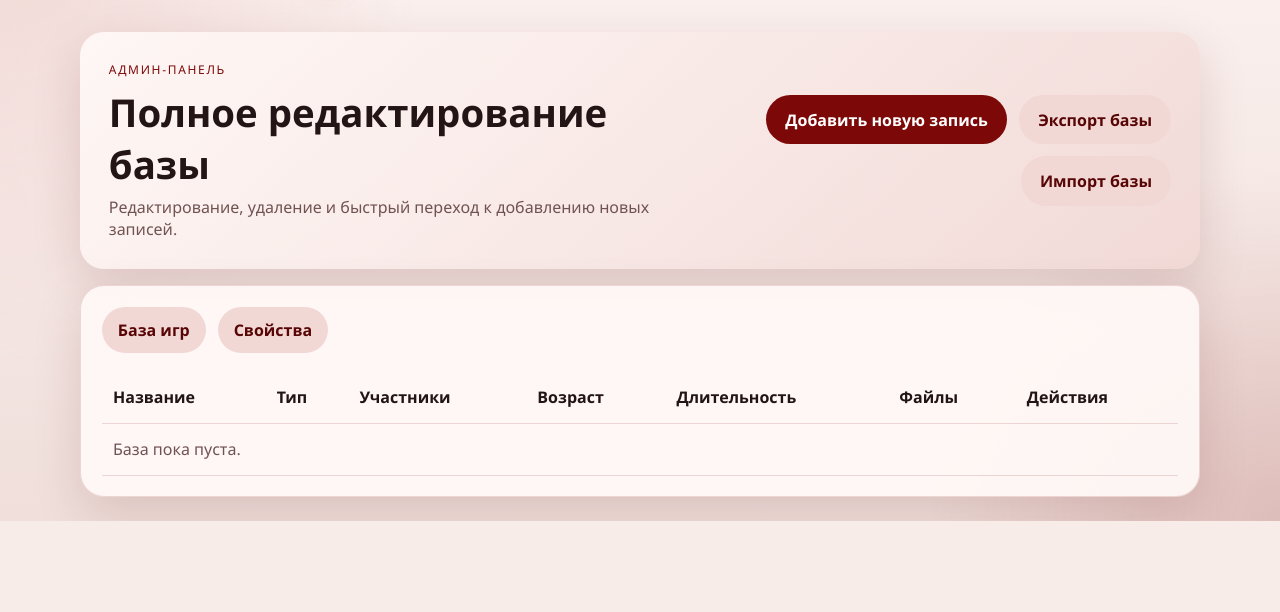
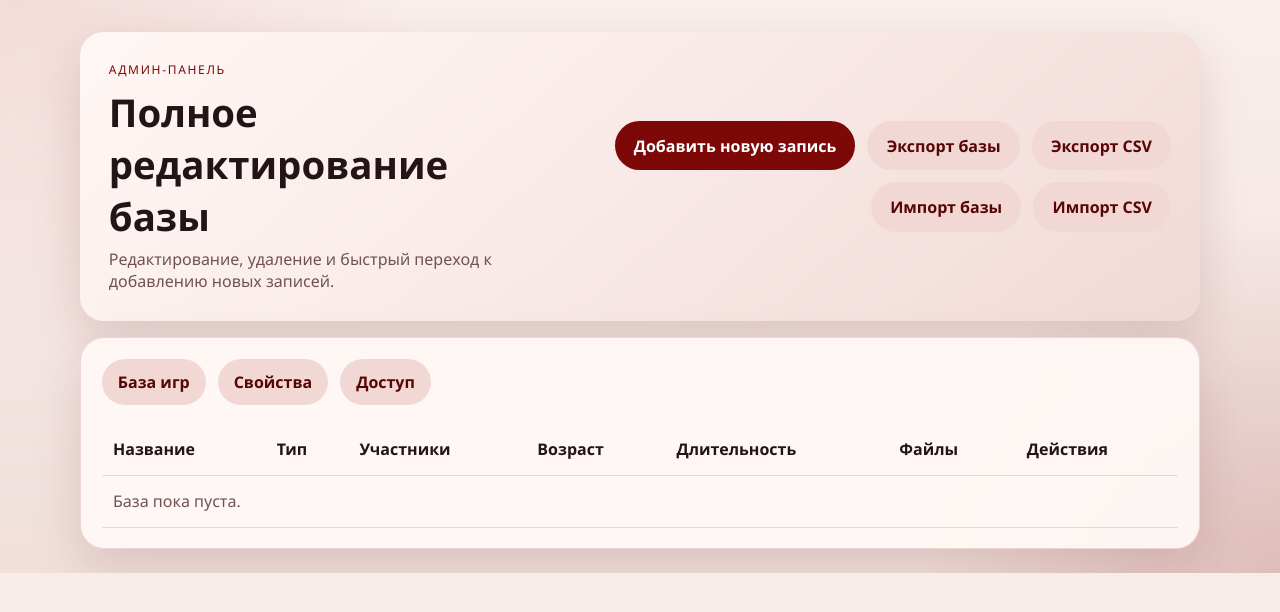
Before and after one commit to Wool5443/games_manual, a Flask app: template templates/admin_list.html in a window 1280 px wide. Shown: the part 57-669 px from the top of the page. Run offline with Flask 3, Linux system fonts and the light colour scheme; the template is opened without the code that fills it, so the values that code supplies are empty.

Commit message:
Split admin access into separate tab

```diff
--- a/app.py
+++ b/app.py
@@ -3,10 +3,12 @@ import os
 import secrets
 import sqlite3
 import tempfile
+import csv
+import io
 from functools import wraps
 
 from authlib.integrations.flask_client import OAuth
-from flask import Flask, abort, flash, g, redirect, render_template, request, send_file, send_from_directory, session, url_for
+from flask import Flask, Response, abort, flash, g, redirect, render_template, request, send_file, send_from_directory, session, url_for
 from werkzeug.utils import secure_filename
 from werkzeug.middleware.proxy_fix import ProxyFix
 
@@ -146,6 +148,22 @@ CREATE TABLE IF NOT EXISTS access_users (
 """
 
 IMPORTABLE_DB_EXTENSIONS = {".db", ".sqlite", ".sqlite3"}
+IMPORTABLE_CSV_EXTENSIONS = {".csv"}
+CSV_EXPORT_FIELDS = (
+    "id",
+    "title",
+    "game_type",
+    "goal",
+    "participants",
+    "age_category",
+    "duration",
+    "location",
+    "equipment",
+    "rules",
+    "files",
+    "created_by_email",
+    "created_by_name",
+)
 REQUIRED_TABLE_COLUMNS = {
     "games": {
         "id",
@@ -499,6 +517,171 @@ def parse_files_json(value: str | None) -> list[str]:
     except json.JSONDecodeError:
         return []
     return [item for item in parsed if isinstance(item, str)]
+
+
+def serialize_csv_files(value: str | None) -> str:
+    return " | ".join(parse_files_json(value))
+
+
+def parse_csv_files(value: str | None) -> list[str]:
+    if not value:
+        return []
+    return [item.strip() for item in str(value).split("|") if item.strip()]
+
+
+def sniff_csv_dialect(sample: str) -> csv.Dialect:
+    try:
+        return csv.Sniffer().sniff(sample, delimiters=",;\t")
+    except csv.Error:
+        return csv.excel
+
+
+def validate_csv_rows(rows: list[dict[str, str]]) -> tuple[bool, str]:
+    existing_types = {name.casefold(): name for name in fetch_game_types()}
+    existing_ages = {name.casefold(): name for name in fetch_age_categories()}
+
+    for index, row in enumerate(rows, start=2):
+        data = {
+            "title": row.get("title", "").strip(),
+            "game_type": join_multi_categories(parse_multi_categories(row.get("game_type", ""))),
+            "goal": row.get("goal", "").strip(),
+            "participants": row.get("participants", "").strip(),
+            "age_category": row.get("age_category", "").strip(),
+            "duration": row.get("duration", "").strip(),
+            "location": row.get("location", "").strip(),
+            "equipment": row.get("equipment", "").strip(),
+            "rules": row.get("rules", "").strip(),
+        }
+        errors = validate_game_form(data)
+        if errors:
+            return False, f"Строка {index}: {errors[0]}"
+        if data["location"] not in LOCATION_OPTIONS:
+            return False, f"Строка {index}: недопустимое место проведения «{data['location']}»."
+
+        game_types = parse_multi_categories(data["game_type"])
+        if not game_types:
+            return False, f"Строка {index}: поле «Тип» должно содержать хотя бы одну категорию."
+        for game_type in game_types:
+            existing_types.setdefault(game_type.casefold(), game_type)
+
+        age_category = data["age_category"]
+        existing_ages.setdefault(age_category.casefold(), age_category)
+
+        for filename in parse_csv_files(row.get("files", "")):
+            if (UPLOAD_DIR / filename).exists() or not filename:
+                continue
+            return False, f"Строка {index}: файл «{filename}» не найден в uploads."
+
+        row_id = row.get("id", "").strip()
+        if row_id:
+            try:
+                int(row_id)
+            except ValueError:
+                return False, f"Строка {index}: поле id должно быть целым числом."
+
+    return True, ""
+
+
+def import_games_from_csv(uploaded_file) -> tuple[bool, str]:
+    raw_bytes = uploaded_file.read()
+    try:
+        decoded = raw_bytes.decode("utf-8-sig")
+    except UnicodeDecodeError:
+        return False, "CSV должен быть в кодировке UTF-8."
+
+    dialect = sniff_csv_dialect(decoded[:2048])
+    reader = csv.DictReader(io.StringIO(decoded), dialect=dialect)
+    if reader.fieldnames is None:
+        return False, "CSV-файл пуст или не содержит заголовков."
+
+    normalized_fieldnames = [str(name).strip() for name in reader.fieldnames]
+    missing_fields = [field for field in CSV_EXPORT_FIELDS if field not in normalized_fieldnames]
+    if missing_fields:
+        missing = ", ".join(missing_fields)
+        return False, f"В CSV отсутствуют колонки: {missing}."
+
+    rows = []
+    for row in reader:
+        normalized_row = {str(key).strip(): (value or "") for key, value in row.items() if key is not None}
+        if not any(str(value).strip() for value in normalized_row.values()):
+            continue
+        rows.append(normalized_row)
+
+    if not rows:
+        return False, "CSV не содержит строк с упражнениями."
+
+    is_valid, error_message = validate_csv_rows(rows)
+    if not is_valid:
+        return False, error_message
+
+    db = get_db()
+    known_type_names = {name.casefold(): name for name in fetch_game_types()}
+    known_age_names = {name.casefold(): name for name in fetch_age_categories()}
+
+    try:
+        db.execute("BEGIN")
+        for row in rows:
+            normalized_types = parse_multi_categories(row.get("game_type", ""))
+            for game_type in normalized_types:
+                if game_type.casefold() not in known_type_names:
+                    db.execute("INSERT INTO game_types (name) VALUES (?)", (game_type,))
+                    known_type_names[game_type.casefold()] = game_type
+
+            age_category = row.get("age_category", "").strip()
+            if age_category and age_category.casefold() not in known_age_names:
+                db.execute("INSERT INTO age_categories (name) VALUES (?)", (age_category,))
+                known_age_names[age_category.casefold()] = age_category
+
+            payload = (
+                row.get("title", "").strip(),
+                join_multi_categories(normalized_types),
+                row.get("goal", "").strip(),
+                row.get("participants", "").strip(),
+                age_category,
+                row.get("duration", "").strip(),
+                row.get("location", "").strip(),
+                row.get("equipment", "").strip(),
+                row.get("rules", "").strip(),
+                json.dumps(parse_csv_files(row.get("files", "")), ensure_ascii=False),
+                normalize_email(row.get("created_by_email", "")),
+                row.get("created_by_name", "").strip(),
+            )
+
+            row_id = row.get("id", "").strip()
+            if row_id:
+                existing = db.execute("SELECT id FROM games WHERE id = ?", (int(row_id),)).fetchone()
+                if existing:
+                    db.execute(
+                        """
+                        UPDATE games
+                        SET title = ?, game_type = ?, goal = ?, participants = ?,
+                            age_category = ?, duration = ?, location = ?, equipment = ?,
+                            rules = ?, files_json = ?, created_by_email = ?, created_by_name = ?,
+                            updated_at = CURRENT_TIMESTAMP
+                        WHERE id = ?
+                        """,
+                        (*payload, int(row_id)),
+                    )
+                    continue
+
+            db.execute(
+                """
+                INSERT INTO games (
+                    title, game_type, goal, participants, age_category,
+                    duration, location, equipment, rules, files_json,
+                    created_by_email, created_by_name
+                )
+                VALUES (?, ?, ?, ?, ?, ?, ?, ?, ?, ?, ?, ?)
+                """,
+                payload,
+            )
+
+        db.commit()
+    except sqlite3.Error:
+        db.rollback()
+        return False, "Не удалось импортировать упражнения из CSV."
+
+    return True, f"Импортировано упражнений: {len(rows)}."
 
 
 def validate_import_database(path: Path) -> tuple[bool, str]:
@@ -855,10 +1038,10 @@ def add_game():
 def admin_list():
     init_db()
     active_tab = request.args.get("tab", "games")
-    if active_tab not in {"games", "properties"}:
+    if active_tab not in {"games", "properties", "access"}:
         active_tab = "games"
     property_tab = request.args.get("property_tab", "game-types")
-    if property_tab not in {"game-types", "age-categories", "access-users"}:
+    if property_tab not in {"game-types", "age-categories"}:
         property_tab = "game-types"
     games = get_db().execute("SELECT * FROM games ORDER BY updated_at DESC, id DESC").fetchall()
     return render_template(
@@ -954,6 +1137,51 @@ def export_database():
     )
 
 
+@app.get("/admin/export/csv")
+@admin_required
+def export_games_csv():
+    init_db()
+    games = get_db().execute(
+        """
+        SELECT id, title, game_type, goal, participants, age_category, duration,
+               location, equipment, rules, files_json, created_by_email, created_by_name
+        FROM games
+        ORDER BY id ASC
+        """
+    ).fetchall()
+
+    buffer = io.StringIO()
+    writer = csv.DictWriter(buffer, fieldnames=CSV_EXPORT_FIELDS)
+    writer.writeheader()
+    for game in games:
+        writer.writerow(
+            {
+                "id": game["id"],
+                "title": game["title"],
+                "game_type": game["game_type"],
+                "goal": game["goal"],
+                "participants": game["participants"],
+                "age_category": game["age_category"],
+                "duration": game["duration"],
+                "location": game["location"],
+                "equipment": game["equipment"],
+                "rules": game["rules"],
+                "files": serialize_csv_files(game["files_json"]),
+                "created_by_email": game["created_by_email"],
+                "created_by_name": game["created_by_name"],
+            }
+        )
+
+    csv_content = "\ufeff" + buffer.getvalue()
+    return Response(
+        csv_content,
+        mimetype="text/csv; charset=utf-8",
+        headers={
+            "Content-Disposition": "attachment; filename=games_manual_export.csv",
+        },
+    )
+
+
 @app.post("/admin/import")
 @admin_required
 def import_database():
@@ -990,6 +1218,24 @@ def import_database():
         temp_path.unlink(missing_ok=True)
         flash("Не удалось сохранить импортируемую базу данных.", "error")
 
+    return redirect(url_for("admin_list", tab="games"))
+
+
+@app.post("/admin/import/csv")
+@admin_required
+def import_games_csv():
+    uploaded_file = request.files.get("csv_file")
+    if not uploaded_file or not uploaded_file.filename:
+        flash("Выберите CSV-файл для импорта упражнений.", "error")
+        return redirect(url_for("admin_list", tab="games"))
+
+    extension = Path(uploaded_file.filename).suffix.lower()
+    if extension not in IMPORTABLE_CSV_EXTENSIONS:
+        flash("Поддерживаются только файлы .csv.", "error")
+        return redirect(url_for("admin_list", tab="games"))
+
+    success, message = import_games_from_csv(uploaded_file)
+    flash(message, "success" if success else "error")
     return redirect(url_for("admin_list", tab="games"))
 
 
@@ -1220,7 +1466,7 @@ def save_access_users():
     init_db()
     success, message = apply_bulk_access_updates(request.form)
     flash(message, "success" if success else "error")
-    return redirect(url_for("admin_list", tab="properties", property_tab="access-users"))
+    return redirect(url_for("admin_list", tab="access"))
 
 
 @app.post("/admin/age-categories/<int:age_id>/edit")
--- a/static/styles.css
+++ b/static/styles.css
@@ -706,16 +706,20 @@ small {
   display: flex;
   gap: 0.75rem;
   margin-bottom: 1.2rem;
-  flex-wrap: wrap;
+  flex-wrap: nowrap;
+  overflow-x: auto;
+  scrollbar-width: thin;
 }
 
 .admin-tabs a {
+  flex: 0 0 auto;
   padding: 0.75rem 1rem;
   border-radius: 999px;
   text-decoration: none;
   font-weight: 700;
   background: var(--accent-soft);
   color: var(--accent-dark);
+  white-space: nowrap;
 }
 
 .admin-tabs a.is-active {
@@ -727,10 +731,13 @@ small {
   display: flex;
   gap: 0.65rem;
   margin-bottom: 1.2rem;
-  flex-wrap: wrap;
+  flex-wrap: nowrap;
+  overflow-x: auto;
+  scrollbar-width: thin;
 }
 
 .admin-subtabs a {
+  flex: 0 0 auto;
   padding: 0.55rem 0.9rem;
   border-radius: 999px;
   text-decoration: none;
@@ -738,6 +745,7 @@ small {
   background: var(--panel-strong);
   color: var(--muted);
   border: 1px solid var(--line);
+  white-space: nowrap;
 }
 
 .admin-subtabs a.is-active {
--- a/templates/admin_list.html
+++ b/templates/admin_list.html
@@ -12,10 +12,17 @@
     <div class="hero-admin-actions">
       <a class="hero-action" href="{{ url_for('add_game') }}">Добавить новую запись</a>
       <a class="button-secondary" href="{{ url_for('export_database') }}">Экспорт базы</a>
+      <a class="button-secondary" href="{{ url_for('export_games_csv') }}">Экспорт CSV</a>
       <form class="admin-import-form" method="post" action="{{ url_for('import_database') }}" enctype="multipart/form-data">
         <label class="admin-import-picker">
           <input type="file" name="database_file" accept=".db,.sqlite,.sqlite3" required>
           <span class="button-secondary">Импорт базы</span>
+        </label>
+      </form>
+      <form class="admin-import-form" method="post" action="{{ url_for('import_games_csv') }}" enctype="multipart/form-data">
+        <label class="admin-import-picker">
+          <input type="file" name="csv_file" accept=".csv" required>
+          <span class="button-secondary">Импорт CSV</span>
         </label>
       </form>
     </div>
@@ -25,13 +32,13 @@
     <nav class="admin-tabs">
       <a class="{% if active_tab == 'games' %}is-active{% endif %}" href="{{ url_for('admin_list', tab='games') }}">База игр</a>
       <a class="{% if active_tab == 'properties' %}is-active{% endif %}" href="{{ url_for('admin_list', tab='properties', property_tab='game-types') }}">Свойства</a>
+      <a class="{% if active_tab == 'access' %}is-active{% endif %}" href="{{ url_for('admin_list', tab='access') }}">Доступ</a>
     </nav>
 
     {% if active_tab == 'properties' %}
       <nav class="admin-subtabs">
         <a class="{% if property_tab == 'game-types' %}is-active{% endif %}" href="{{ url_for('admin_list', tab='properties', property_tab='game-types') }}">Категории игр</a>
         <a class="{% if property_tab == 'age-categories' %}is-active{% endif %}" href="{{ url_for('admin_list', tab='properties', property_tab='age-categories') }}">Возрастные категории</a>
-        <a class="{% if property_tab == 'access-users' %}is-active{% endif %}" href="{{ url_for('admin_list', tab='properties', property_tab='access-users') }}">Доступ</a>
       </nav>
 
       {% if property_tab == 'game-types' %}
@@ -90,7 +97,8 @@
             <button type="submit">Сохранить</button>
           </div>
         </form>
-      {% else %}
+      {% endif %}
+    {% elif active_tab == 'access' %}
       <h2>Доступ</h2>
       <p class="property-help">Администраторы получают полный доступ к базе. Пользователи с ролью «Добавление игр» могут только создавать новые записи.</p>
       <form method="post" action="{{ url_for('save_access_users') }}" class="property-bulk-form">
@@ -129,7 +137,6 @@
           <button type="submit">Сохранить</button>
         </div>
       </form>
-      {% endif %}
     {% else %}
       <div class="admin-table-wrapper">
         <table class="admin-table">
@@ -175,15 +182,16 @@
 {% block scripts %}
   <script>
     (function () {
-      const input = document.querySelector(".admin-import-picker input[type='file']");
-      const form = document.querySelector(".admin-import-form");
-      if (!input || !form) return;
+      document.querySelectorAll(".admin-import-form").forEach(function (form) {
+        const input = form.querySelector(".admin-import-picker input[type='file']");
+        if (!input) return;
 
         input.addEventListener("change", function () {
           if (input.files && input.files[0]) {
             form.requestSubmit();
           }
         });
+      });
     })();
   </script>
 {% endblock %}
```
Lines whose indentation alone changed are shown as unchanged.
